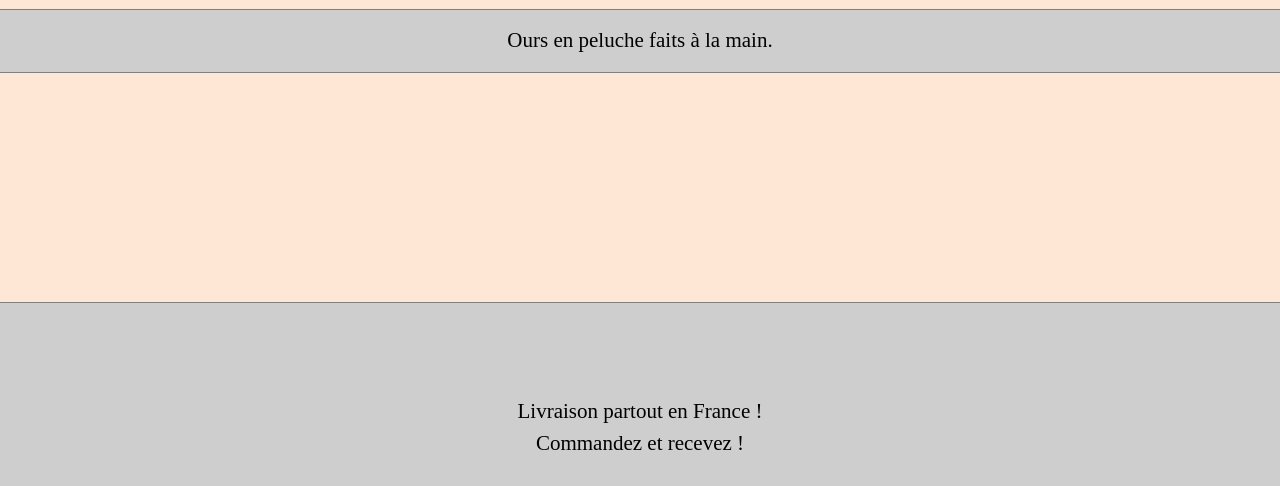
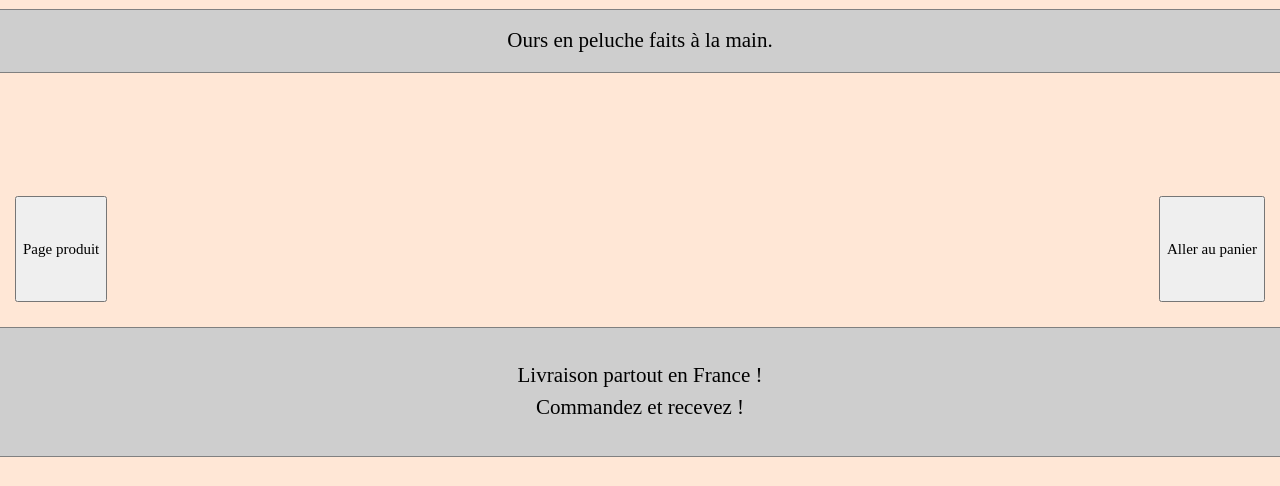
Before and after one commit to Jonathan-art45/GilJonathan_5_09042021, a website: page public/product.html in a window 1280 px wide. Shown: the part 86-572 px from the top of the page. Drawn offline with Linux system fonts and the light colour scheme; no server answers.

Commit message:
Ajout de la navigation entre la page produit et soit le panier ou l'accueil

```diff
--- a/public/css/style.css
+++ b/public/css/style.css
@@ -193,3 +193,9 @@ footer{
     line-height: 20px;
     text-align: center;
 }
+#directionPage{
+    display: flex;
+    flex-direction: row;
+    justify-content: space-between;
+    margin: 1rem;
+}
--- a/public/product.html
+++ b/public/product.html
@@ -37,7 +37,7 @@
 <section id="sectioncards">
 
 </section>
-
+<div id="directionPage"><button><a href="index.html">Page produit</a></button><button><a href="basket.html">Aller au panier</a></button></div>
 <p class="text-center">
     Livraison partout en France !<br>
     Commandez et recevez !
```
